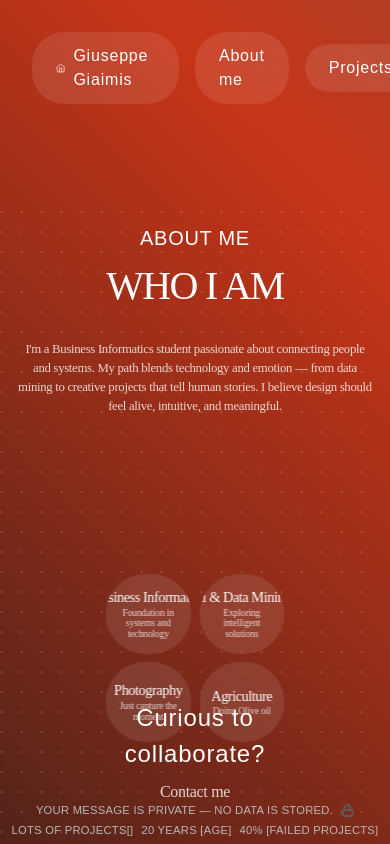
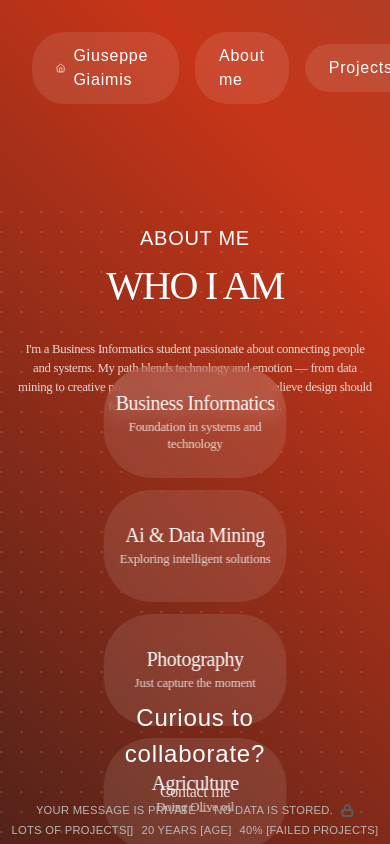
Before and after one commit to giuseppegiaimis/hci-website, a Next.js app: page /about in a window 390 px wide. Built offline with nearby package versions, Linux system fonts and the light colour scheme.

Commit message:
Fix mobile boxes readability: Switch to single column layout with larger, readable content

```diff
--- a/styles/globals.css
+++ b/styles/globals.css
@@ -271,26 +271,31 @@ html, body {
   }
 
   .boxes-container {
-    gap: 0.75rem;
-    padding: 0 0.75rem;
-    top: 75%;
+    flex-direction: column;
+    gap: 1rem;
+    padding: 0 1rem;
+    top: 70%;
+    max-width: 90%;
   }
 
   .box {
-    width: calc(50% - 0.375rem);
-    height: 6rem;
+    width: 100%;
+    height: 8rem;
+    padding: 1rem;
   }
 
   .box-title {
-    font-size: 1rem;
+    font-size: 1.5rem;
+    margin-bottom: 0.5rem;
   }
 
   .box-subtitle {
-    font-size: 0.65rem;
+    font-size: 0.9rem;
+    line-height: 140%;
   }
 
   .contact-section {
-    top: 88%;
+    top: 95%;
     padding: 0 1rem;
   }
 
@@ -340,29 +345,31 @@ html, body {
   }
 
   .boxes-container {
-    gap: 0.5rem;
+    flex-direction: column;
+    gap: 0.75rem;
     padding: 0 0.5rem;
-    top: 78%;
+    top: 72%;
+    max-width: 95%;
   }
 
   .box {
-    width: calc(50% - 0.25rem);
-    height: 5rem;
-    padding: 0.5rem;
+    width: 100%;
+    height: 7rem;
+    padding: 0.75rem;
   }
 
   .box-title {
-    font-size: 0.9rem;
-    margin-bottom: 0.1rem;
+    font-size: 1.25rem;
+    margin-bottom: 0.25rem;
   }
 
   .box-subtitle {
-    font-size: 0.6rem;
-    line-height: 110%;
+    font-size: 0.8rem;
+    line-height: 130%;
   }
 
   .contact-section {
-    top: 90%;
+    top: 95%;
     padding: 0 0.5rem;
   }
 
```
